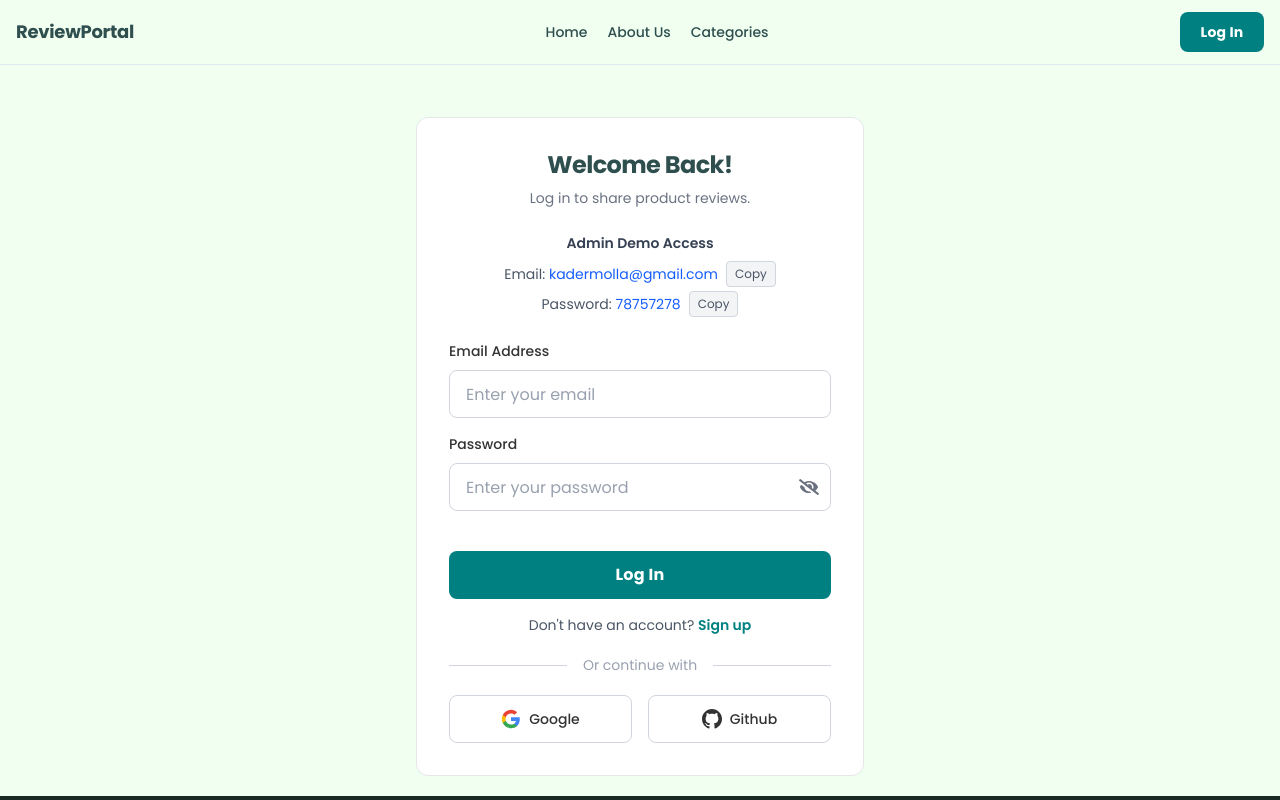
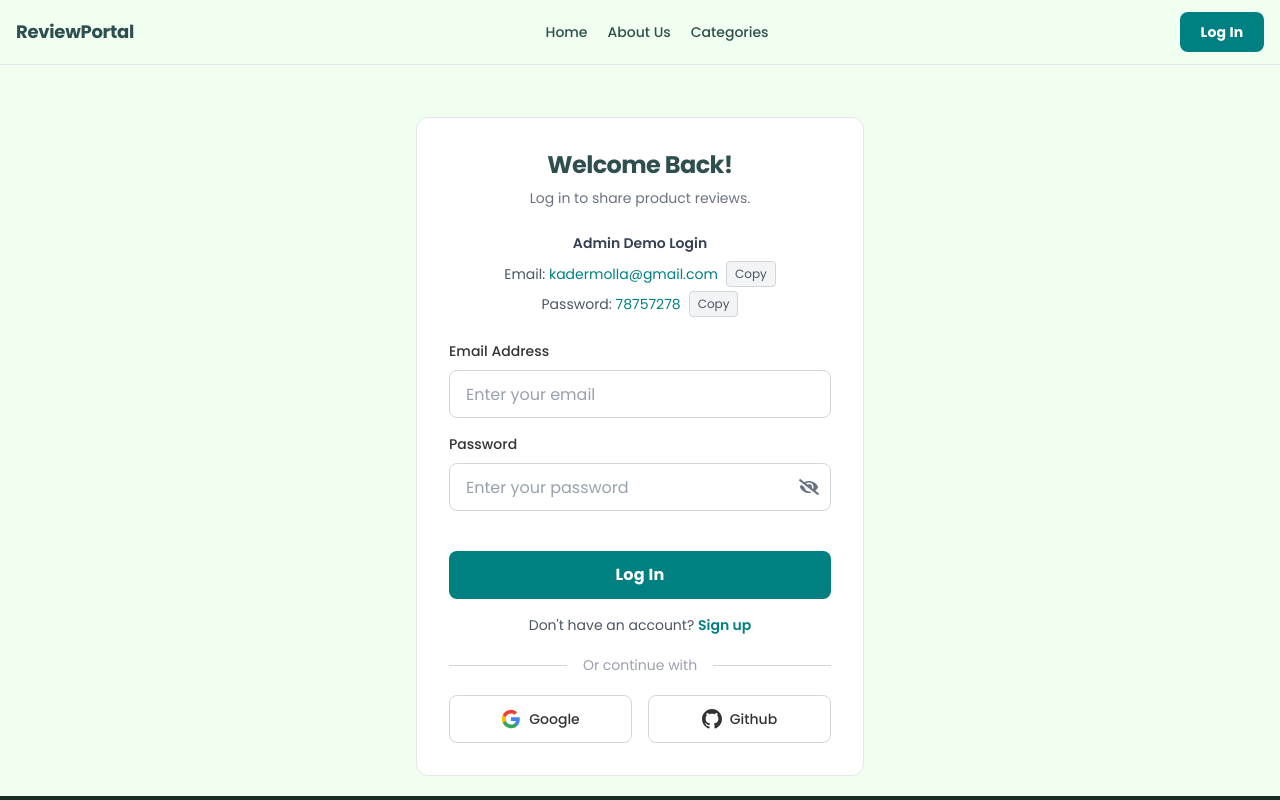
Before and after one commit to kader009/trustedge, a Next.js app: page /login in a window 1280 px wide. Shown: the top 800 px of the page. Built offline with nearby package versions, Linux system fonts and the light colour scheme; no server answers.

Commit message:
comment filter issue and comment delete issue solve

```diff
--- a/app/dashboard/admin/comments/page.tsx
+++ b/app/dashboard/admin/comments/page.tsx
@@ -13,7 +13,6 @@ interface Comment {
   _id: string;
   text: string;
   image: string;
-  content: string;
   reviewId: string;
   user: {
     _id: string;
@@ -40,18 +39,18 @@ export default function CommentModerationPage() {
 
   const filteredComments = comments.filter(
     (comment) =>
-      (comment.content || '')
+      (comment.user?.name || '')
         .toLowerCase()
         .includes((searchTerm || '').toLowerCase()) ||
-      (comment.user?.name || '')
+      (comment.text || '')
         .toLowerCase()
         .includes((searchTerm || '').toLowerCase())
   );
 
-  const handleDelete = (commentId: string, content: string) => {
+  const handleDelete = (commentId: string, text: string) => {
     toast(
-      `Delete comment: "${content.substring(0, 100)}${
-        content.length > 100 ? '...' : ''
+      `Delete comment: "${text.substring(0, 100)}${
+        text.length > 100 ? '...' : ''
       }"?`,
       {
         action: {
@@ -220,7 +219,7 @@ export default function CommentModerationPage() {
                   </div>
 
                   <button
-                    onClick={() => handleDelete(comment._id, comment.content)}
+                    onClick={() => handleDelete(comment._id, comment.text)}
                     disabled={isDeleting}
                     className="flex items-center gap-2 px-4 h-10 rounded-lg bg-red-50 dark:bg-red-900/20 text-red-600 dark:text-red-400 text-sm font-medium hover:bg-red-100 dark:hover:bg-red-900/30 transition-colors disabled:opacity-50 cursor-pointer"
                   >
--- a/src/components/shared/AdminAccess.tsx
+++ b/src/components/shared/AdminAccess.tsx
@@ -1,13 +1,13 @@
 'use client';
 
-const AdminAccess = () => {
+const AdminLogin = () => {
   return (
     <div className="text-center text-sm text-gray-600 mb-6">
-      <p className="font-semibold text-gray-700 mb-2 dark:text-white">Admin Demo Access</p>
+      <p className="font-semibold text-gray-700 mb-2 dark:text-white">Admin Demo Login</p>
 
       <div className="flex justify-center items-center space-x-2 mb-1">
         <span className="dark:text-white">
-          Email: <span className="text-blue-600 dark:text-white">kadermolla@gmail.com</span>
+          Email: <span className="text-primary dark:text-white">kadermolla@gmail.com</span>
         </span>
         <button
           onClick={() => navigator.clipboard.writeText('kadermolla@gmail.com')}
@@ -19,7 +19,7 @@ const AdminAccess = () => {
 
       <div className="flex justify-center items-center space-x-2">
         <span className="dark:text-white">
-          Password: <span className="text-blue-600 dark:text-white">78757278</span>
+          Password: <span className="text-primary dark:text-white">78757278</span>
         </span>
         <button
           onClick={() => navigator.clipboard.writeText('78757278')}
@@ -32,4 +32,4 @@ const AdminAccess = () => {
   );
 };
 
-export default AdminAccess;
+export default AdminLogin;
--- a/src/module/authentication/Loginview.tsx
+++ b/src/module/authentication/Loginview.tsx
@@ -1,6 +1,6 @@
 'use client';
 
-import AdminAccess from '@/src/components/shared/AdminAccess';
+import AdminLogin from '@/src/components/shared/AdminAccess';
 import SocialLog from '@/src/components/social/SocialLog';
 import { useAppDispatch, useAppSelector } from '@/src/redux/hook';
 import { useLoginMutation } from '@/src/redux/store/api/endApi';
@@ -81,7 +81,7 @@ const Loginview = () => {
         </p>
 
         {/*  Admin Access Info */}
-        <AdminAccess />
+        <AdminLogin />
 
         {/* user form */}
         <form className="flex flex-col gap-4" onSubmit={handleLogin}>
```
